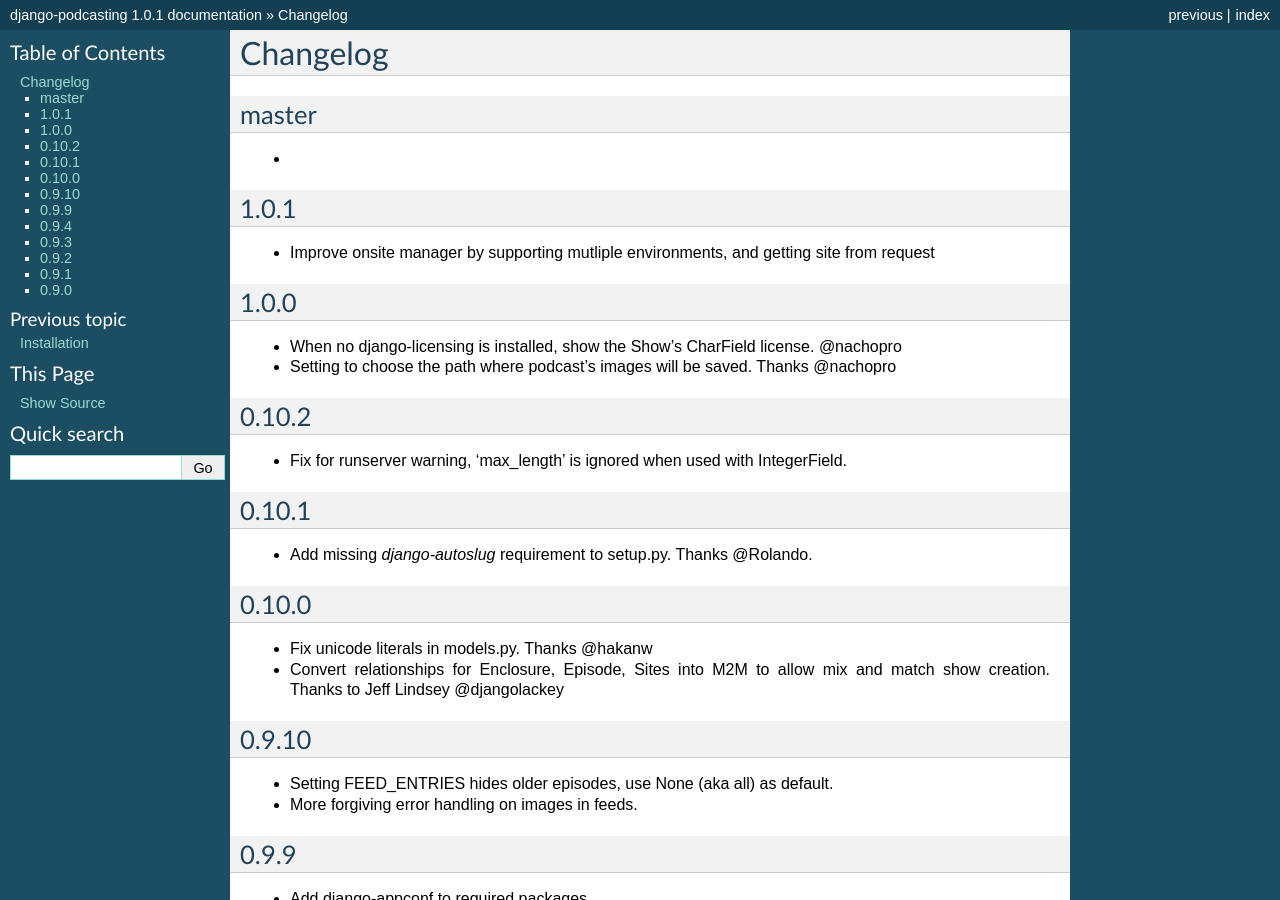
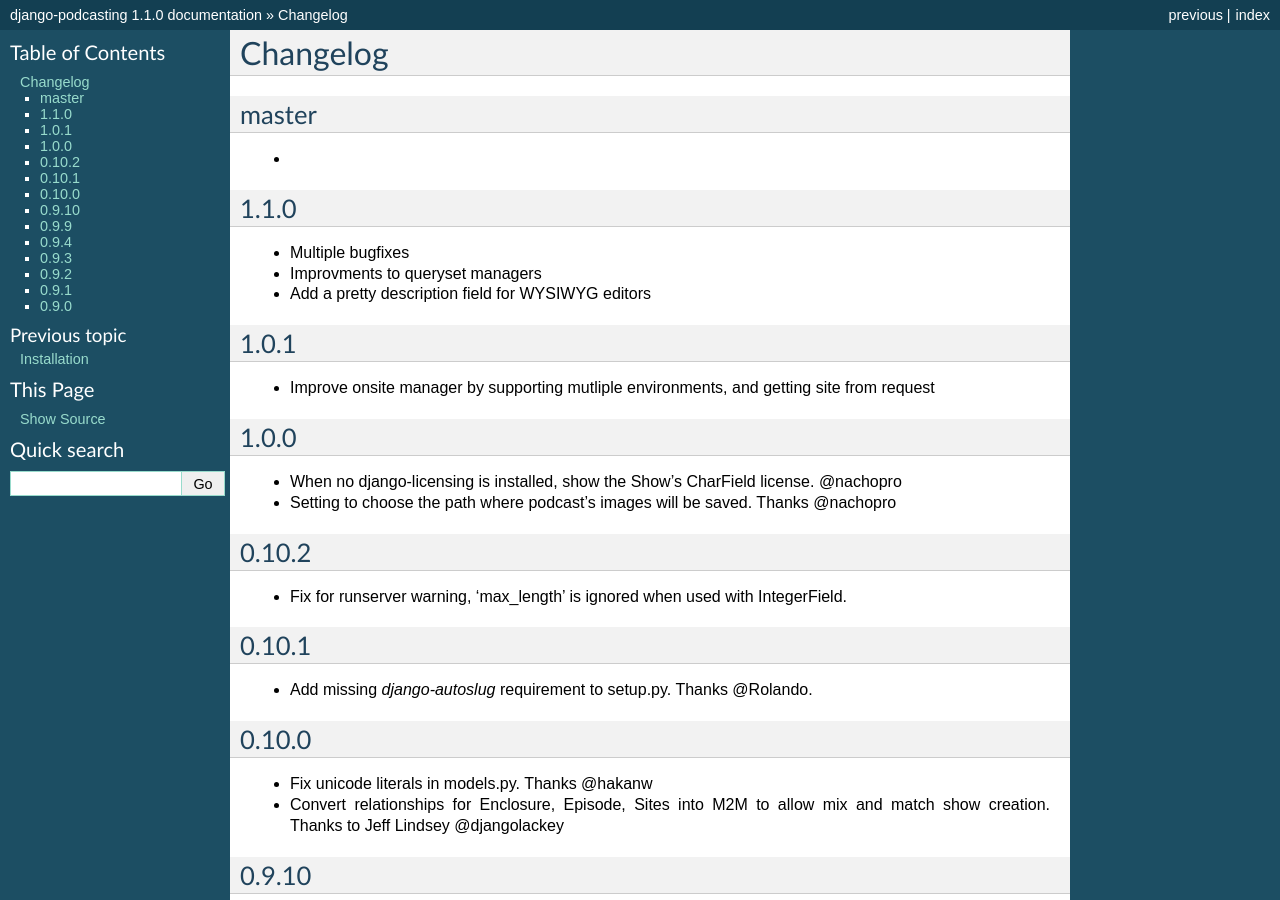
Before and after one commit to rizumu/django-podcasting, a Sphinx documentation site: the page built from docs/changelog.rst, in a window 1280 px wide and 900 px high. Built offline with Sphinx 7.4.7, drawn with Linux system fonts in a browser that asks for light colours; some of the changed text lies outside the part shown.

Commit message:
Release 1.1.0

```diff
--- a/docs/changelog.rst
+++ b/docs/changelog.rst
@@ -4,6 +4,11 @@
 master
 ------
 -
+1.1.0
+------
+- Multiple bugfixes
+- Improvments to queryset managers
+- Add a pretty description field for WYSIWYG editors
 
 1.0.1
 ------
--- a/docs/conf.py
+++ b/docs/conf.py
@@ -48,9 +48,9 @@
 # built documents.
 #
 # The short X.Y version.
-version = '1.0.1'
+version = '1.1.0'
 # The full version, including alpha/beta/rc tags.
-release = '1.0.1'
+release = '1.1.0'
 
 # The language for content autogenerated by Sphinx. Refer to documentation
 # for a list of supported languages.
--- a/podcasting/__init__.py
+++ b/podcasting/__init__.py
@@ -2,8 +2,8 @@
 # Packging guide: http://guide.python-distribute.org/quickstart.html
 __version_info__ = {
     "major": 1,
-    "minor": 0,
-    "micro": 1,
+    "minor": 1,
+    "micro": 0,
     "releaselevel": "final",
     "serial": 0,
 }
```
